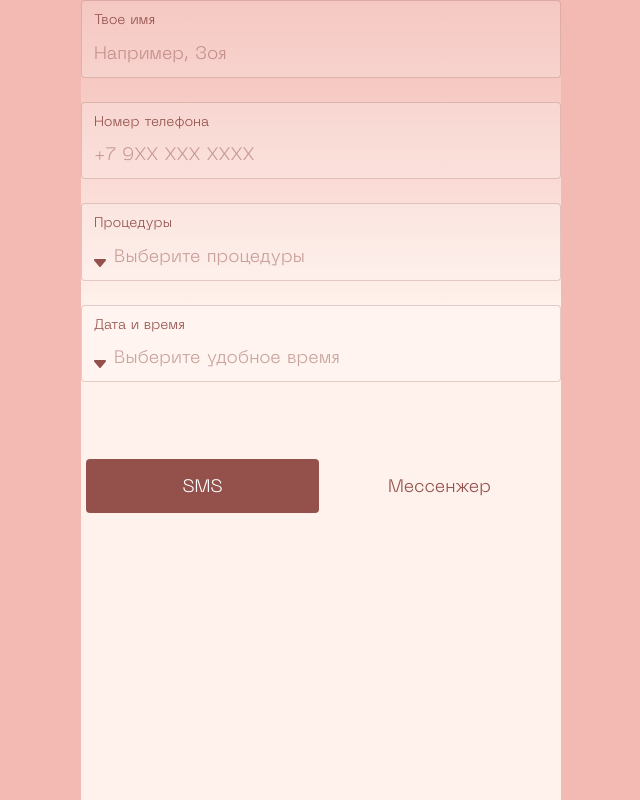
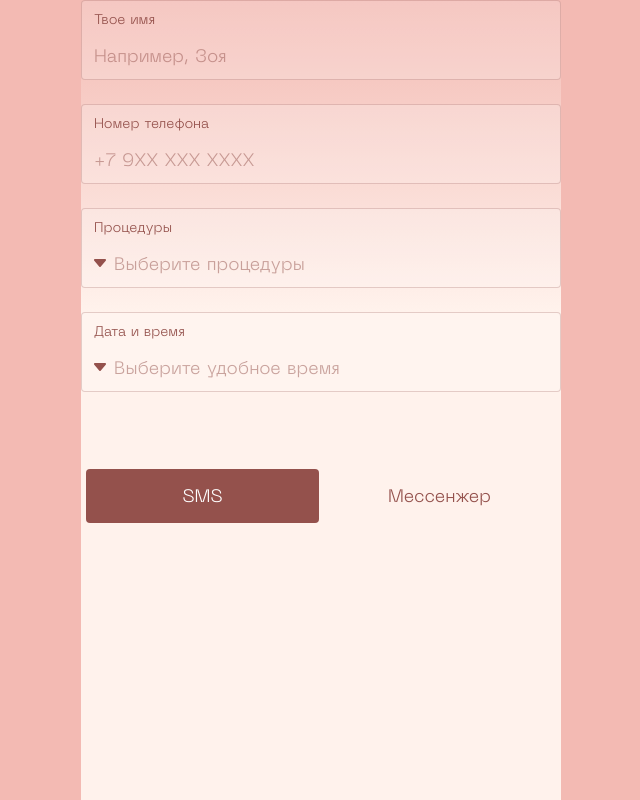
Before and after one commit to ooonikpro/mezhdunami, a Nuxt app: page /form in a window 1280 px wide. Shown: the whole page, without its empty margins (319-959 px from the left). Built offline with nearby package versions, Linux system fonts and the light colour scheme.

Commit message:
css: improve input

```diff
--- a/components/Input.vue
+++ b/components/Input.vue
@@ -4,19 +4,7 @@
 
         <span v-if="isSelect" class="triangle" />
 
-        <textarea
-            v-if="inputType === 'textarea'"
-            :placeholder="placeholder"
-            :disabled="props.disabled"
-            :readonly="isSelect"
-            :maxlength="maxlength"
-            @focus="onFocus"
-            @blur="onBlur"
-            v-model="value"
-        />
-
         <input
-            v-else
             :type="inputType"
             :placeholder="placeholder"
             :disabled="props.disabled"
@@ -66,7 +54,7 @@ const onBlur = () => {
         value.value = value.value
             .replace(/\D/g, "")
             .split("")
-            .reduce((p, n) => p.replace("x", n), "+x (xxx) xxx xx-xx");
+            .reduce((p, n) => p.replace("x", n), "+x xxx xxx xx-xx");
     }
 };
 
@@ -87,12 +75,12 @@ const maxlength = computed(() => {
 label {
     position: relative;
     width: 100%;
+    height: 8rem;
     display: flex;
     flex-wrap: wrap;
     align-items: center;
     border: 1px solid rgba($color-pink-700, 0.25);
     border-radius: 4px;
-    padding: 1rem 0 0 1.2rem;
     background-color: rgba($color-white, 0.2);
     margin-bottom: 2.4rem;
     @include transition;
@@ -105,6 +93,10 @@ label {
         &,
         * {
             cursor: pointer;
+        }
+
+        input {
+            padding-left: 3.2rem;
         }
     }
 
@@ -119,38 +111,35 @@ label {
 }
 
 .label {
+    position: absolute;
+    top: 1rem;
+    left: 1.2rem;
     width: 100%;
     font-weight: 300;
     margin-bottom: 1.2rem;
 }
 
-textarea,
 input {
+    display: flex;
+    align-items: flex-end;
     flex: 1 1 auto;
+    height: 100%;
     border: 0;
     outline: none;
     color: $color-pink-700;
     background: none;
     font-size: 1.8rem;
-    padding-bottom: 1rem;
-    padding-right: 1.2rem;
-    box-sizing: content-box;
+    padding: 4.5rem 1.2rem 1rem 1.2rem;
 
     &::placeholder {
         color: rgba($color-pink-700, 0.5);
     }
 }
 
-input {
-    height: 2.4rem;
-    line-height: 2.4rem;
-}
-
-textarea {
-    min-height: 2.4rem;
-}
-
 .triangle {
+    position: absolute;
+    bottom: 2rem;
+    left: 1.2rem;
     width: 1.2rem;
     height: 0.8rem;
     margin-right: 0.8rem;
```
